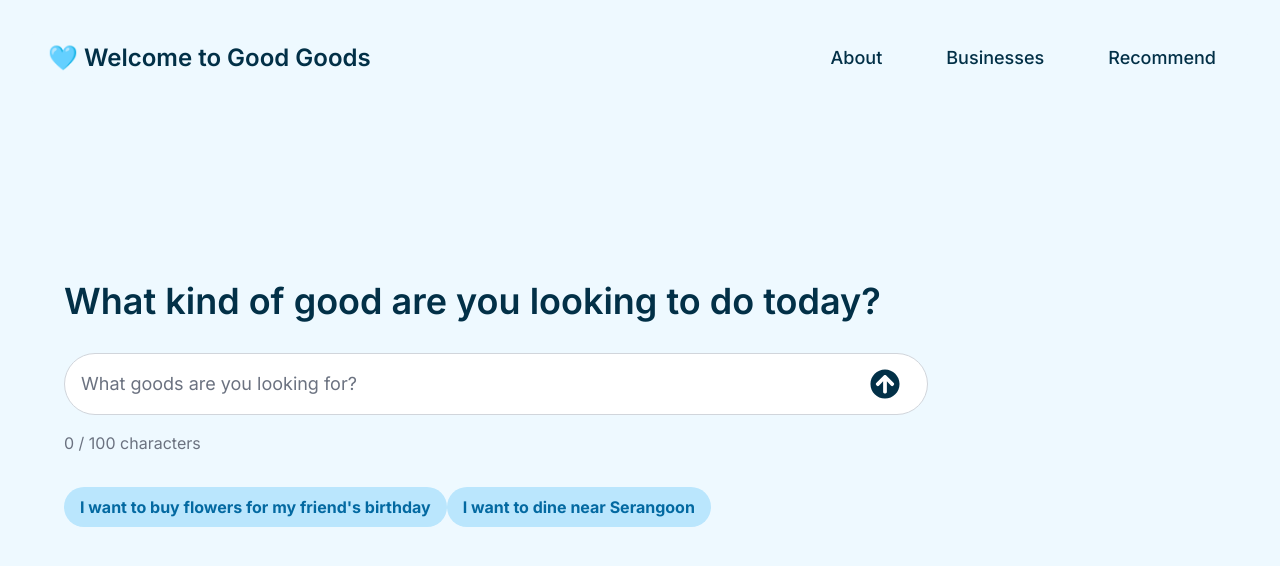
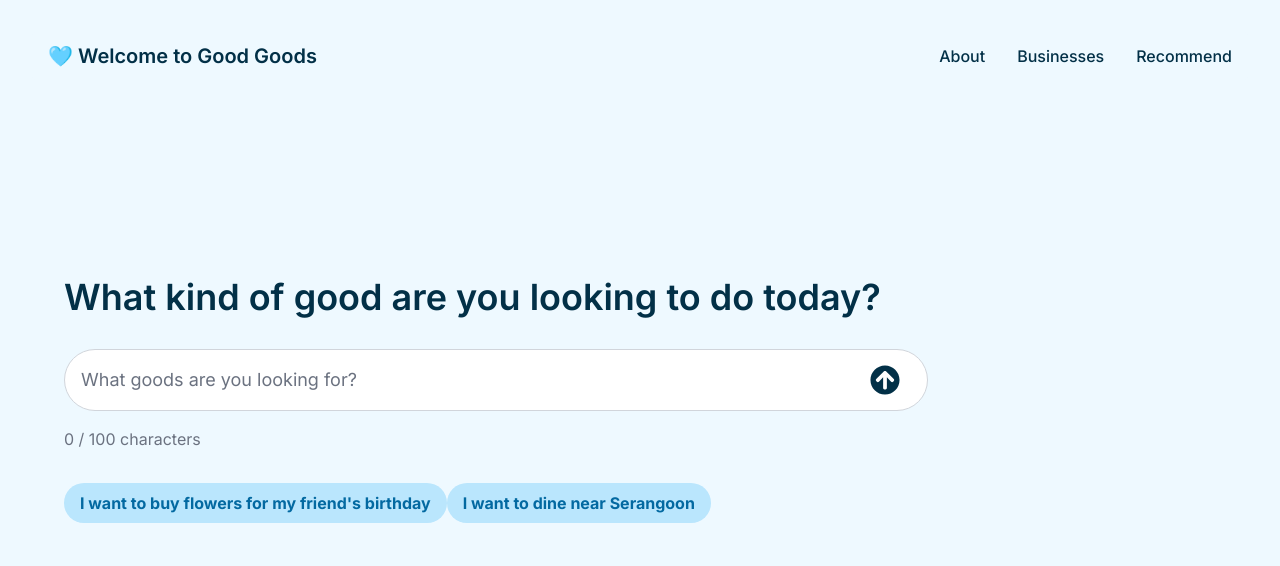
Before and after one commit to eugenetangkj/good-goods, a Next.js app: page / in a window 1280 px wide. Shown: the top 566 px of the page. Built offline with nearby package versions, Linux system fonts and the light colour scheme.

Commit message:
Start on navbar responsiveness

```diff
--- a/components/common/MenuNavbar.tsx
+++ b/components/common/MenuNavbar.tsx
@@ -6,13 +6,14 @@ export function MenuNavbar() {
   return (
     <Navbar fluid rounded className="sticky top-0 z-50 bg-good-goods-blue-100">
       <NavbarBrand as={Link} href="/">
-        <span className="self-center whitespace-nowrap text-2xl font-semibold text-good-goods-blue-900 ">🩵 Welcome to Good Goods</span>
+        <span className="self-center whitespace-nowrap text-xl font-semibold text-good-goods-blue-900">🩵 Welcome to Good Goods</span>
       </NavbarBrand>
       <NavbarToggle />
       <NavbarCollapse>
-        <NavbarLink href="#" className='text-lg text-good-goods-blue-900 duration-200 mx-4'>About</NavbarLink>
-        <NavbarLink href="#" className='text-lg text-good-goods-blue-900 duration-200 mx-4'>Businesses</NavbarLink>
-        <NavbarLink href="#" className='text-lg text-good-goods-blue-900 duration-200 mx-4'>Recommend</NavbarLink>
+        <NavbarLink href="#" className='text-base text-good-goods-blue-900 duration-200 mx-2 lg:mx-4'>About</NavbarLink>
+        <NavbarLink href="#" className='text-base text-good-goods-blue-900 duration-200 mx-2 lg:mx-4'>Businesses</NavbarLink>
+        <NavbarLink href="#" className='text-base text-good-goods-blue-900 duration-200 mx-2 lg:mx-4'>Recommend</NavbarLink>
+
       </NavbarCollapse>
     </Navbar>
   );
```
